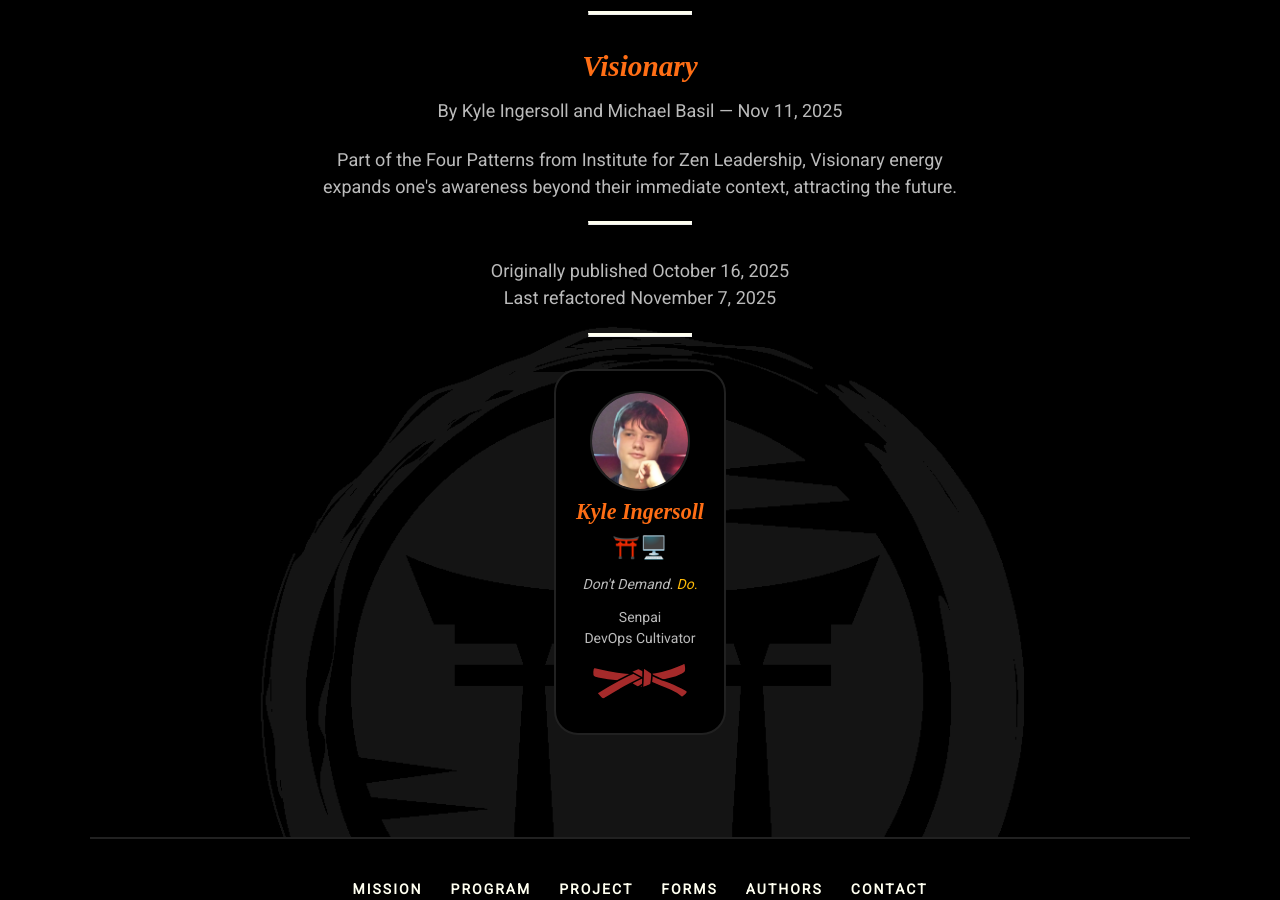
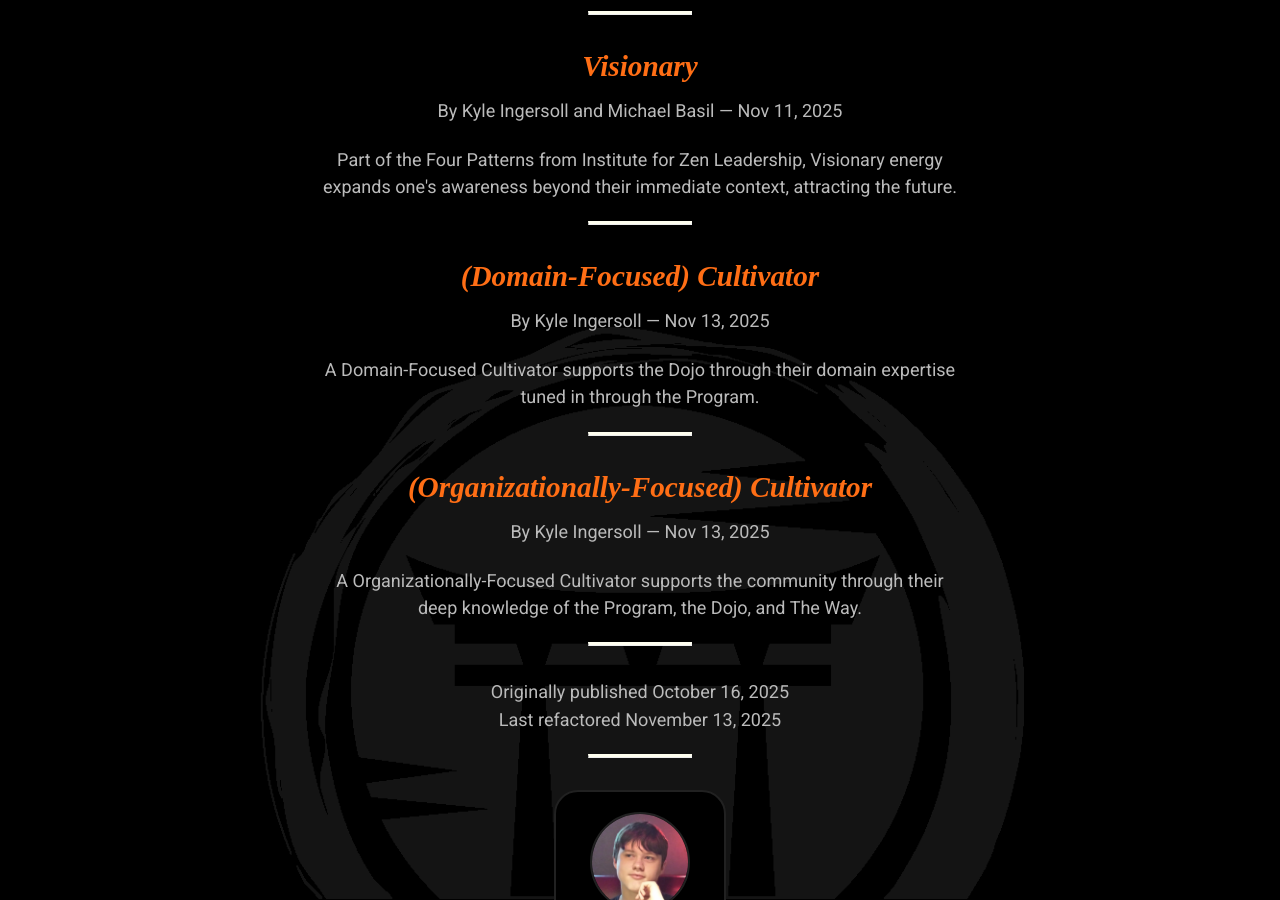
Before and after one commit to mindset-dojo/mindset-dojo.github.io, a Jekyll site: the page built from _insights/2025/kyle-ingersoll/2025-10-16-human-guide-ai-follow.md, in a window 1280 px wide and 900 px high, scrolled down 3940 px. Built offline with Jekyll 4.4.1, drawn with Linux system fonts in a browser that asks for light colours; some web fonts are replaced.

Commit message:
feat(insights): add new forms to insight metadata as it makes sense.

```diff
--- a/_insights/2025/kyle-ingersoll/2025-10-16-human-guide-ai-follow.md
+++ b/_insights/2025/kyle-ingersoll/2025-10-16-human-guide-ai-follow.md
@@ -3,7 +3,7 @@ layout: insight
 title: "The Human Guides, the AI Follows"
 title_mark: Human Guides
 published_date: 2025-10-16
-refactored_date: 2025-11-07
+refactored_date: 2025-11-13
 authors:
   - kyle-ingersoll
 forms:
@@ -18,6 +18,8 @@ forms:
   - organizer
   - collaborator
   - visionary
+  - domain-focused-cultivator
+  - organizationally-focused-cultivator
 excerpt: "When code becomes debt, only human guidance can teach AI the Way forward."
 ---
 
```
Also changed, not shown: _insights/2025/kyle-ingersoll/2025-09-30-fear-as-teacher.md (+3 -1 lines), _insights/2025/michael-basil/2025-10-09-cultivating-a-threshold-based-authorship-network.md (+3 -1 lines), _insights/2025/michael-basil/2025-10-13-from-explorer-to-cultivator.md (+3 -1 lines).
